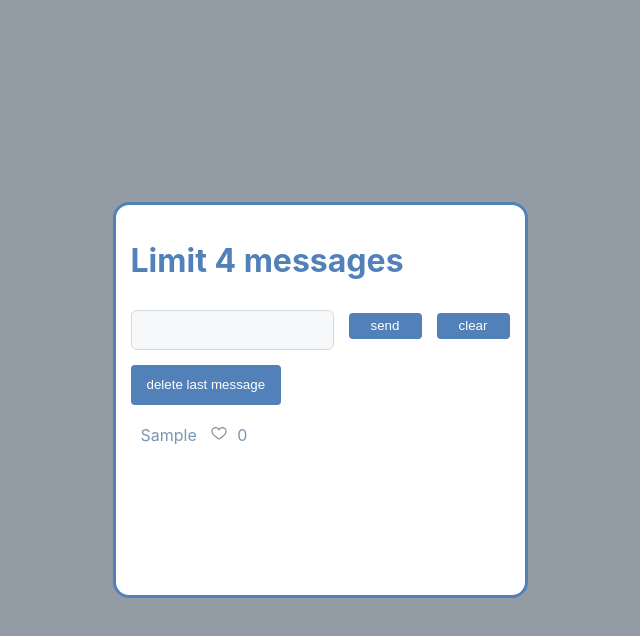
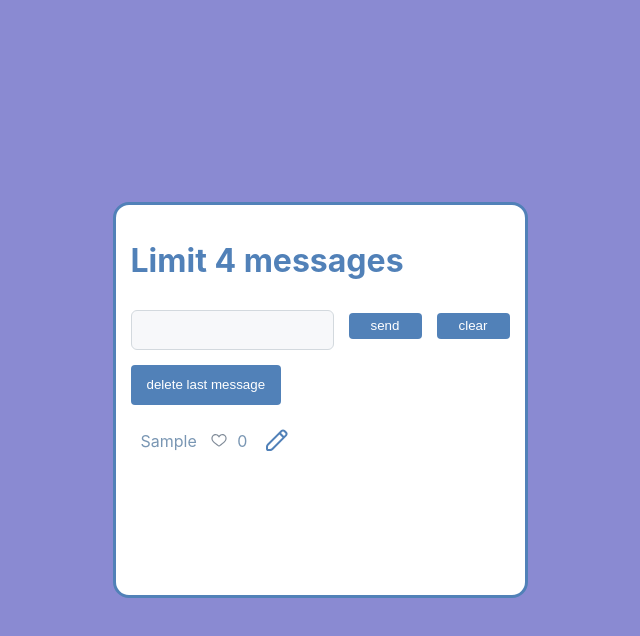
Before and after one commit to RudakovIlya/First-Exam, a React (Create React App) app: page / in a window 1280 px wide. Both pictures are taken after typing "Sample" into the empty fields and a click on the button "send". Shown: the top 636 px of the page, without its empty margins (320-960 px from the left). Built offline with nearby package versions, Linux system fonts and the light colour scheme.

Commit message:
feat: added button for refactoring message

```diff
--- a/src/components/Telegram/TelegramMessageList/TelegrammMessage/TelegramMessage.module.css
+++ b/src/components/Telegram/TelegramMessageList/TelegrammMessage/TelegramMessage.module.css
@@ -25,3 +25,7 @@
 .like:active svg path {
     fill: #E64646;
 }
+button {
+    background-color: transparent;
+    border: none;
+}
--- a/src/components/Telegram/TelegramMessageList/TelegrammMessage/TelegramMessage.tsx
+++ b/src/components/Telegram/TelegramMessageList/TelegrammMessage/TelegramMessage.tsx
@@ -22,6 +22,13 @@ const TelegramMessage: React.FC<TelegramMessagePropsType> = ({message: {id, text
                 </svg>
             </button>
             <span>{like}</span>
+            <button>
+                <svg width="28" height="28" viewBox="0 0 28 28" fill="none" xmlns="http://www.w3.org/2000/svg">
+                    <path
+                        d="M22.1213 4.28868L23.7071 5.87447C24.8787 7.04604 24.8787 8.94554 23.7071 10.1171L21 12.8242L10.1464 23.6779C9.30249 24.5217 8.15794 24.9958 6.96451 24.9958H5.05C3.91782 24.9958 3 24.078 3 22.9458V21.0314C3 19.8378 3.47414 18.6932 4.31811 17.8493L15.172 6.996L15.1716 6.99579L17.8787 4.28868C19.0503 3.11711 20.9497 3.11711 22.1213 4.28868ZM16.5 8.49645L5.73228 19.2635C5.26341 19.7324 5 20.3683 5 21.0314V22.9458C5 22.9734 5.02239 22.9958 5.05 22.9958H6.96451C7.62752 22.9958 8.26339 22.7324 8.73222 22.2636L19.5 11.4965L16.5 8.49645ZM19.2929 5.7029L18 6.99579L21 9.99579L22.2929 8.7029C22.6834 8.31237 22.6834 7.67921 22.2929 7.28868L20.7071 5.7029C20.3166 5.31237 19.6834 5.31237 19.2929 5.7029Z"
+                        fill="#5181B8"/>
+                </svg>
+            </button>
         </li>
     );
 };
--- a/src/index.css
+++ b/src/index.css
@@ -9,7 +9,7 @@ body {
 
 html, body {
     height: 100%;
-    background-color: #939ba4;
+    background-color: rgba(60, 60, 180, 0.37);
 }
 
 #root {
```
